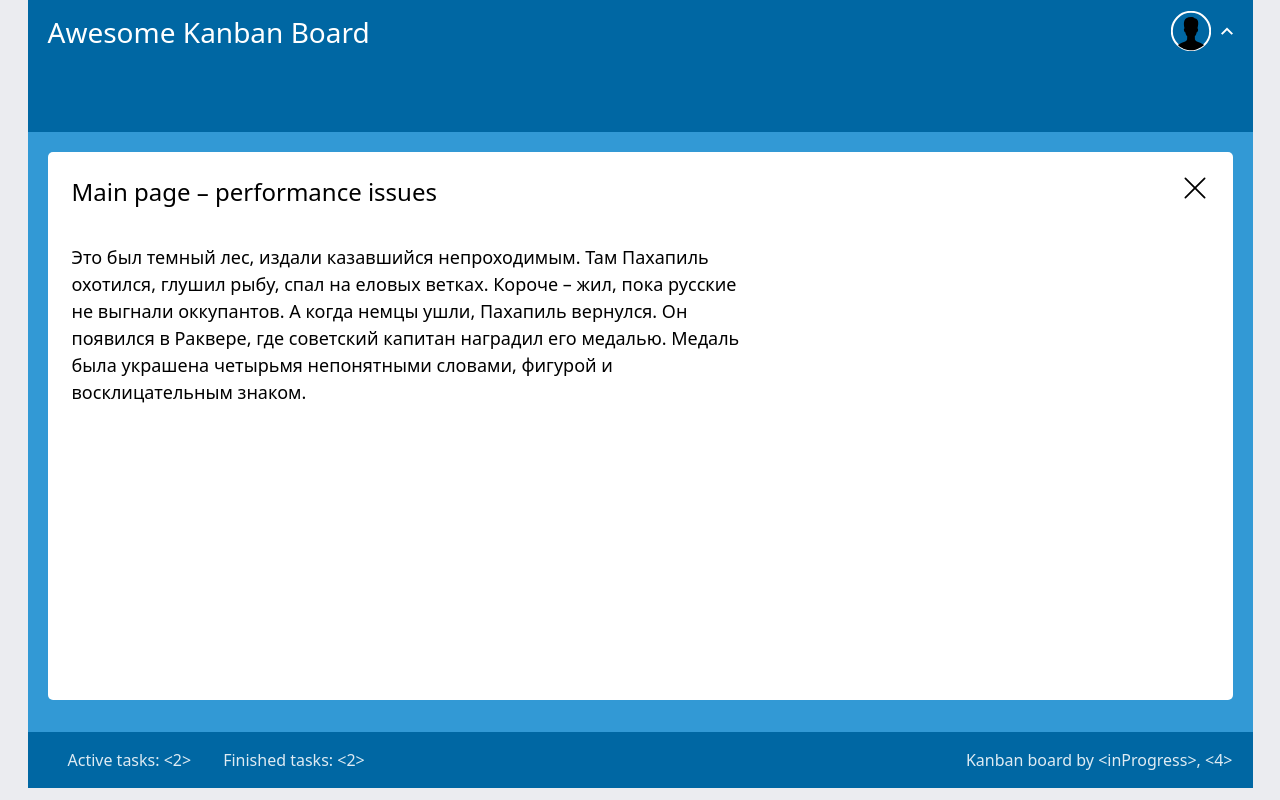
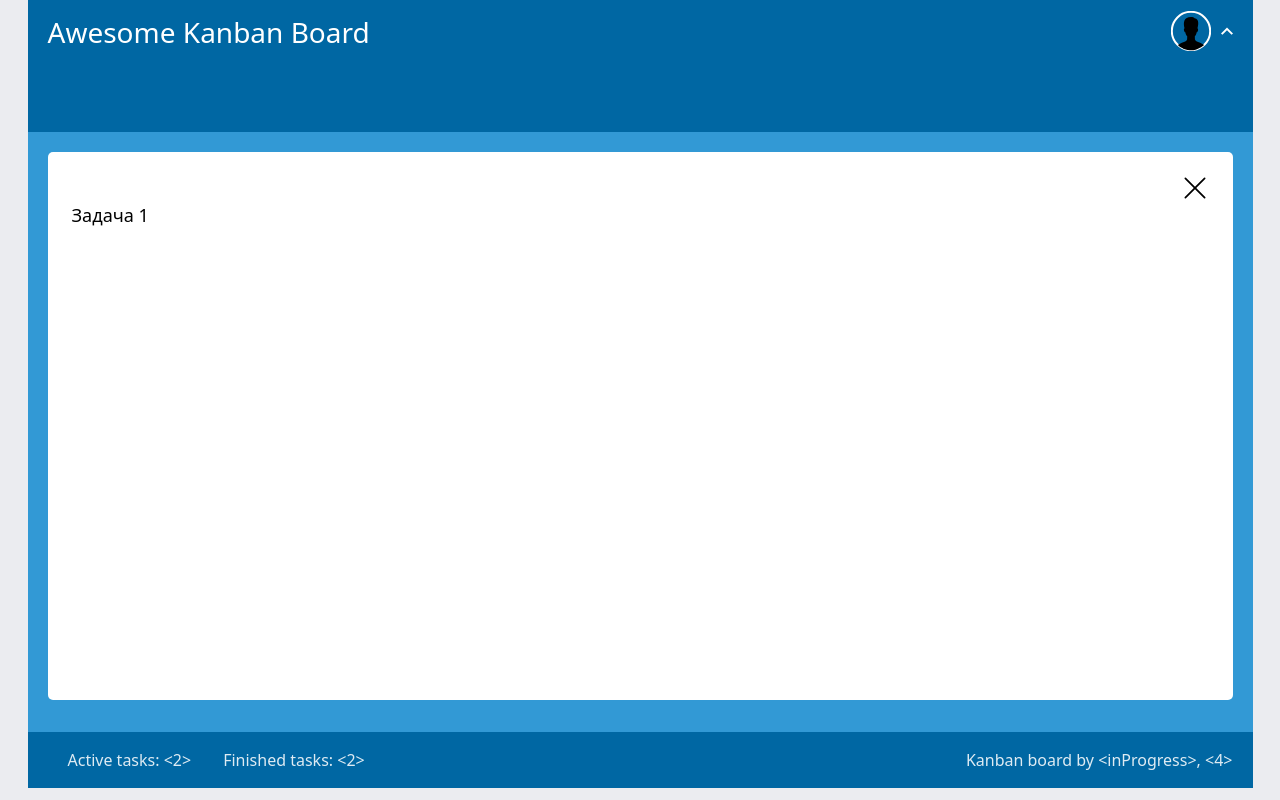
Before and after one commit to Vasek2024/kanban-board, a React (Vite) app: page /ConbanProject/1 in a window 1280 px wide. Built offline with nearby package versions, Linux system fonts and the light colour scheme.

Commit message:
форматирование

```diff
--- a/src/App.jsx
+++ b/src/App.jsx
@@ -6,11 +6,11 @@ import Footer from './components/Footer/Footer';
 import ConbanProject from './components/pages/ConbanProject'
 import './components/reset.css'
 import './App.css'
-// import { columns } from './helpers/projectList'
 
 function App() {
 
   const [columns, setColumns] = useState({
+
     Backlog:{
         name: 'Backlog',
         title: 'Login page – performance issues',
--- a/src/components/Footer/Footer.css
+++ b/src/components/Footer/Footer.css
@@ -1,7 +1,6 @@
 .footer{
     padding: 16px 0;
     background: #0067a3;
-    /* max-height: 55px; */
     display: flex;
     justify-content: space-between;
     align-items: center;
--- a/src/components/Header/Header.css
+++ b/src/components/Header/Header.css
@@ -39,15 +39,11 @@
 }
 .burger__icon-open{
     width: 12px;
-    /* display: none; */
-    /* cursor: pointer; */
 }
 .none{
     display: none;
 }
 .burger__registration{
-    /* margin-right: 20px; */
-    /* position: relative; */
     padding: 8px;
     border-radius: 5px;
     width: 134px;
@@ -58,25 +54,6 @@
     visibility: hidden;
     transition: 0.3s;
 }
-
-/* .burger__registration ::before,
-.burger__registration ::after{
-    display: block;
-    content: "";
-    position: absolute;
-    width: 20px;
-    height: 20px;
-    right: 15px;
-    border: 10px solid transparent;
-}
-.burger__registration ::before{
-    top: -20px;
-    border: 10px solid #cb1c1c;
-}
-.burger__registration ::after{
-    top: -19px;
-    border: 10px solid #fff;
-} */
 
 .burger__registration.active{
     transform: translateY(0);
@@ -111,9 +88,4 @@
     .header__title{
         display: none;
     }
-
-
-
-    .header__burger{
-    }
-    }
+}
--- a/src/components/Header/Header.jsx
+++ b/src/components/Header/Header.jsx
@@ -1,8 +1,5 @@
 import { React, useState } from 'react'
 import { NavLink } from "react-router-dom";
-// import logo from '../../components/Header/user-avatar.svg';
-// import './arrow-down.svg'
-// import './Vector.svg'
 import './Header.css'
 
 function Header() {
--- a/src/components/pages/ConbanProject.css
+++ b/src/components/pages/ConbanProject.css
@@ -7,15 +7,15 @@
 }
 .main__titles{
     display: flex;
-    justify-content: space-between;
+    justify-content: right;
     text-align: center;
 }
-.main__h3{
+/* .main__h3{
     margin-bottom: 34px;
     font-weight: 400;
     font-size: 24px;
     color: #000;
-}
+} */
 .main__del{
     color: #000;
 }
--- a/src/components/pages/ConbanProject.jsx
+++ b/src/components/pages/ConbanProject.jsx
@@ -4,25 +4,24 @@ import './ConbanProject.css'
 
 const ConbanProject = (props) => {
 
-    // Почему то функция useParams не определяет id из массива
-    const {id} = useParams()
-    const project = props.columns[id]
+const { id } = useParams();
+const taskId = String(id);
 
-    console.log(props.columns[id])
-    console.log(props.columns.Backlog.items[0].content);
-
+const project = Object.values(props.columns)
+  .flatMap(column => column.items)
+  .find(item => item.id === taskId)
 
     return (
         <div className='main'>
             <div className='main__list'>
                 <div className='main__titles'>
-                    <h3 className='main__h3'>Main page – performance issues</h3>
+                    {/* <h3 className='main__h3'>{project.title}</h3> */}
                     <NavLink to='/' className='header__title-hom'>
                         <BsXLg  className='main__del'/>
                     </NavLink>
                 </div>
                 <p className='main__description'>
-                Это был темный лес, издали казавшийся непроходимым. Там Пахапиль охотился, глушил рыбу, спал на еловых ветках. Короче – жил, пока русские не выгнали оккупантов. А когда немцы ушли, Пахапиль вернулся. Он появился в Раквере, где советский капитан наградил его медалью. Медаль была украшена четырьмя непонятными словами, фигурой и восклицательным знаком.
+                {project.content}
                 </p>
             </div>
         </div>
```
Also changed, not shown: src/App.css (+0 -38 lines), src/components/Main/Main.jsx (+1 -228 lines).
